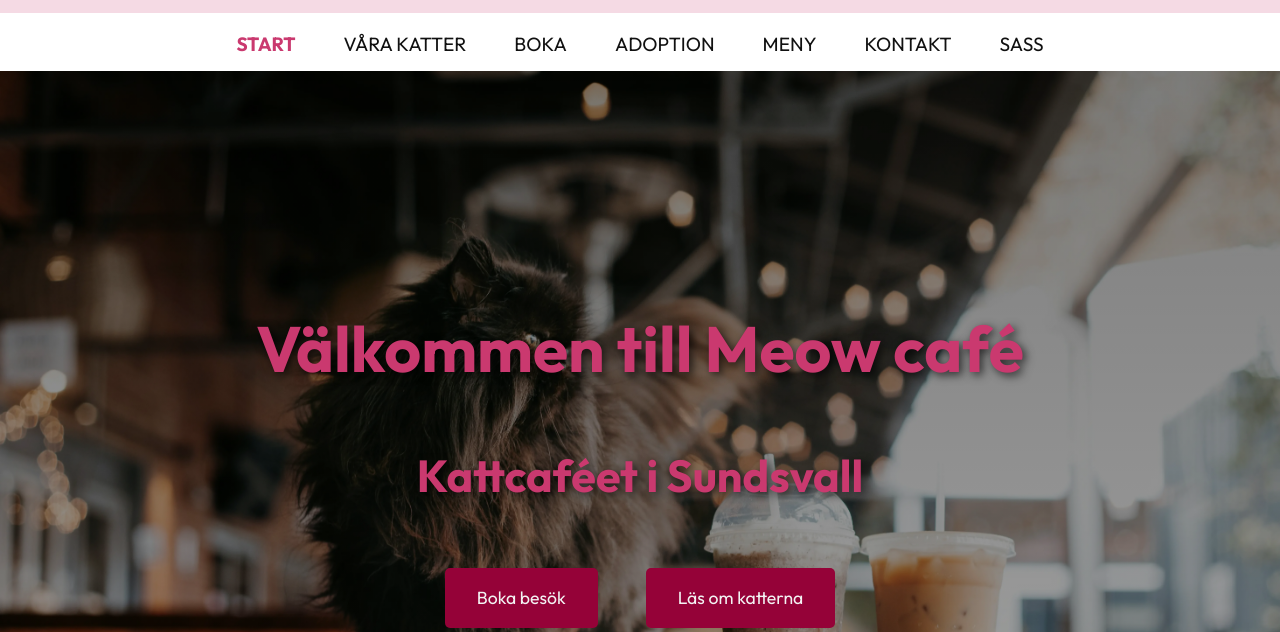
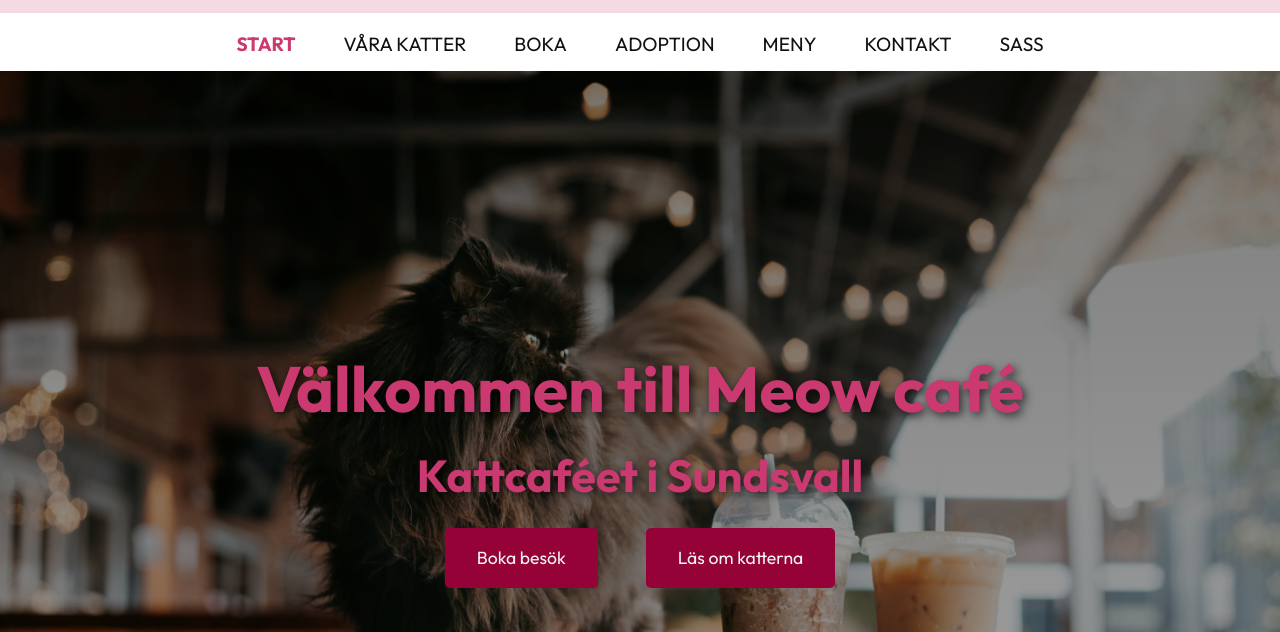
Before and after one commit to parisiproductions/moment3, a website built with Parcel: page src/index.html in a window 1280 px wide. Shown: the part 168-800 px from the top of the page. Built offline with nearby package versions, Linux system fonts and the light colour scheme; some icons are missing.

```diff
--- a/src/css/_pages.scss
+++ b/src/css/_pages.scss
@@ -14,11 +14,11 @@
   background: linear-gradient(rgba(0, 0, 0, 0.5), rgba(0, 0, 0, 0.336)),
               url("../images/perser.webp") no-repeat center/cover;
   display: flex;
-    gap: 2.5rem;
   flex-direction: column;
   align-items: center;
   justify-content: center;
   text-align: center;
+  color: white;
 
 
 
@@ -96,15 +96,11 @@
 }
 
 
-
     .info-section1, .info-section2 {
         flex-direction: column;
 margin-top: 3rem;
         padding: 2rem;
     }
-
-
-
 
 
 }
```
Lines whose indentation alone changed are shown as unchanged.
